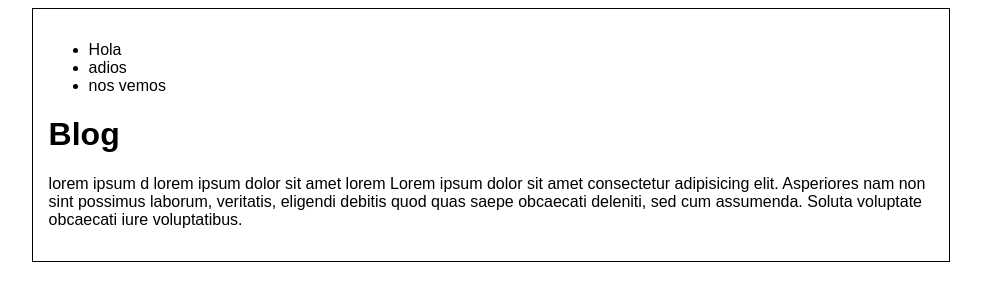
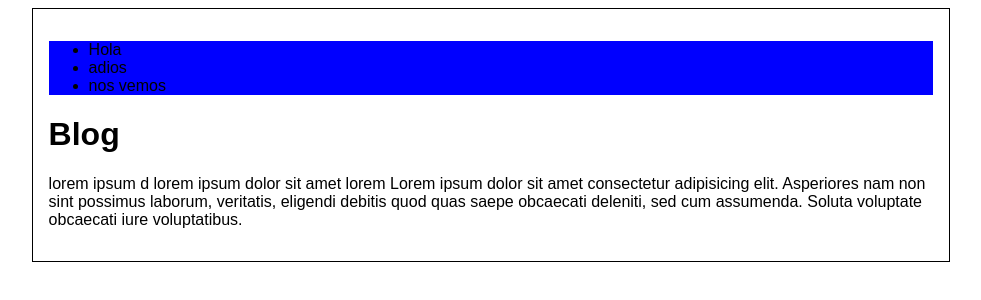
Before and after one commit to lafvg12/blogcourse, a plain HTML site: page index.html in a window 1280 px wide. Shown: the whole page, without its empty margins (149-1130 px from the left). Drawn offline with Linux system fonts and the light colour scheme.

Commit message:
aply blue color

```diff
--- a/index.html
+++ b/index.html
@@ -10,7 +10,7 @@
   <body>
     <div class="container">
       <div class="cabecera">
-        <header>
+        <header class="header-cabecera">
           <ul>
             <li>Hola</li>
             <li>adios</li>
--- a/style.css
+++ b/style.css
@@ -11,3 +11,7 @@ body {
   border: 1px solid black;
   margin: 0 auto;
 }
+
+.header-cabecera {
+  background-color: blue;
+}
```
